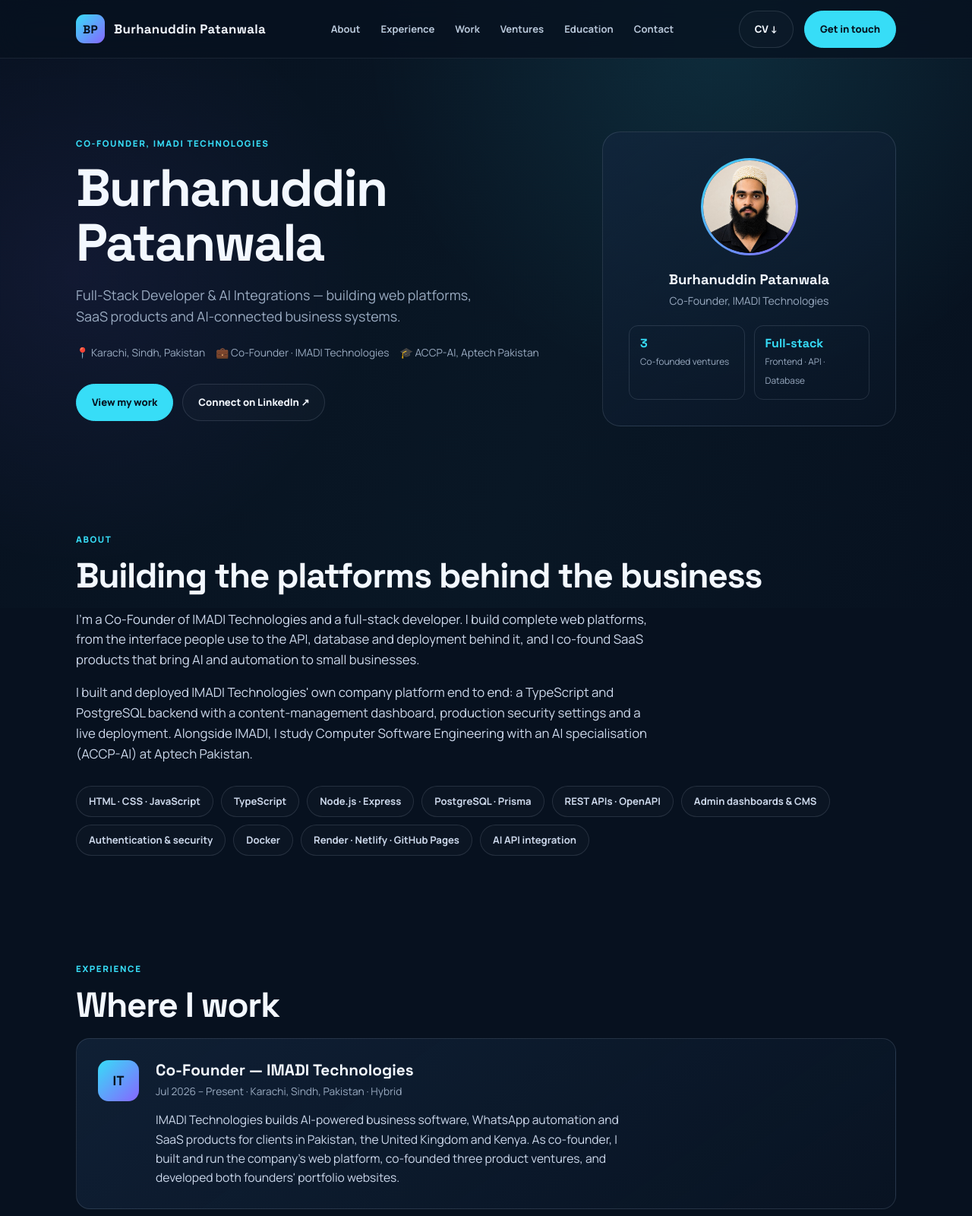
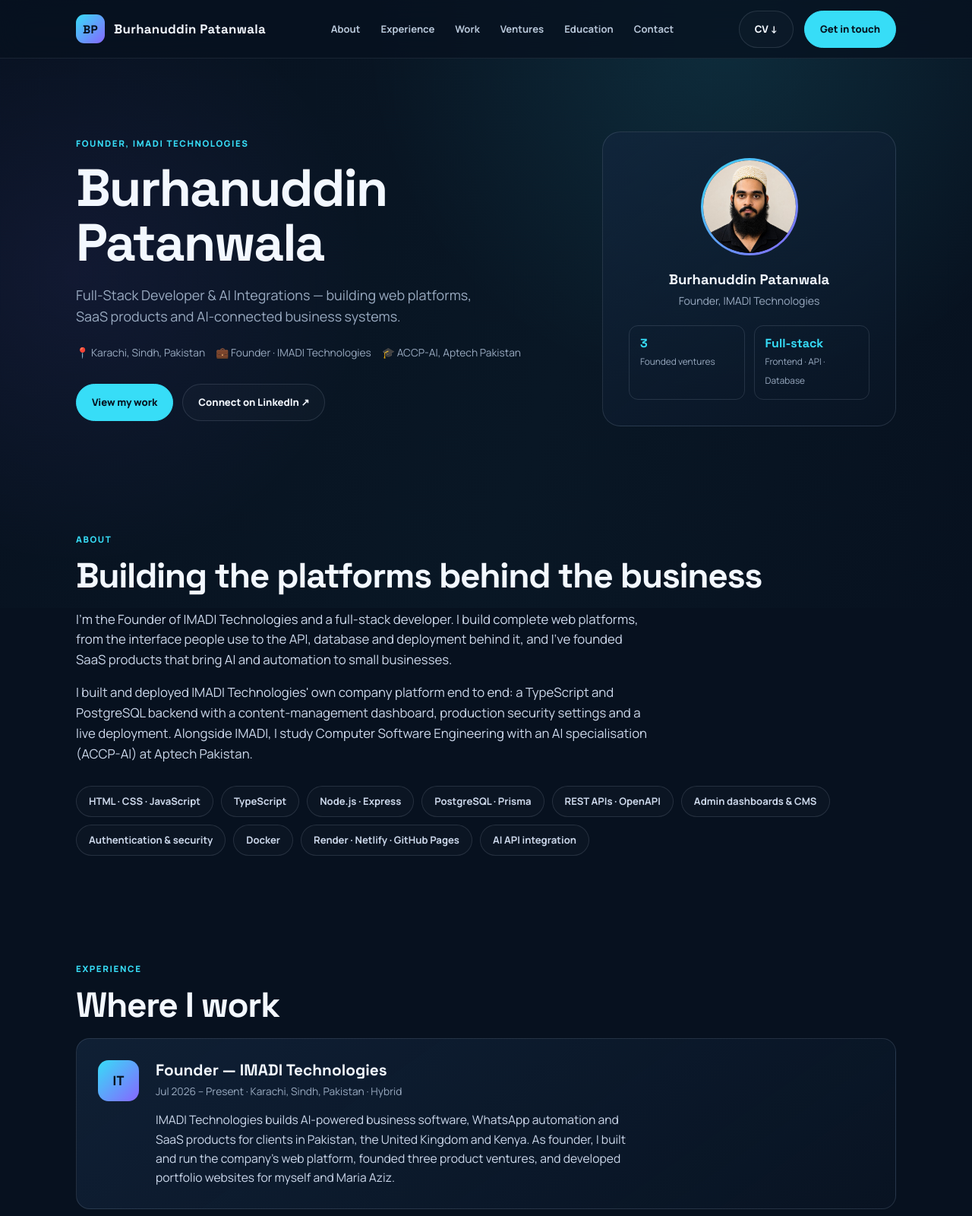
Before and after one commit to burhanuddinpatanwala675-coder/burhanuddin-portfolio, a plain HTML site: page index.html in a window 1280 px wide. Shown: the top 1600 px of the page at 76% size. Drawn offline with Linux system fonts and the light colour scheme.

Commit message:
Update title to Founder, IMADI Technologies

```diff
--- a/index.html
+++ b/index.html
@@ -4,8 +4,8 @@
 <head>
     <meta charset="UTF-8">
     <meta name="viewport" content="width=device-width, initial-scale=1.0">
-    <title>Burhanuddin Patanwala — Co-Founder, IMADI Technologies | Full-Stack Developer &amp; AI Integrations</title>
-    <meta name="description" content="Burhanuddin Patanwala — Co-Founder of IMADI Technologies and full-stack developer building web platforms, SaaS products and AI-connected business systems.">
+    <title>Burhanuddin Patanwala — Founder, IMADI Technologies | Full-Stack Developer &amp; AI Integrations</title>
+    <meta name="description" content="Burhanuddin Patanwala — Founder of IMADI Technologies and full-stack developer building web platforms, SaaS products and AI-connected business systems.">
     <link rel="icon" href="assets/favicon.svg" type="image/svg+xml">
     <link rel="stylesheet" href="style.css">
 </head>
@@ -38,12 +38,12 @@
 
         <section class="wrap hero">
             <div>
-                <div class="eyebrow">Co-Founder, IMADI Technologies</div>
+                <div class="eyebrow">Founder, IMADI Technologies</div>
                 <h1>Burhanuddin Patanwala</h1>
                 <p class="headline">Full-Stack Developer &amp; AI Integrations — building web platforms, SaaS products and AI-connected business systems.</p>
                 <div class="meta">
                     <span>📍 Karachi, Sindh, Pakistan</span>
-                    <span>💼 Co-Founder · IMADI Technologies</span>
+                    <span>💼 Founder · IMADI Technologies</span>
                     <span>🎓 ACCP-AI, Aptech Pakistan</span>
                 </div>
                 <div class="hero-actions">
@@ -54,9 +54,9 @@
             <div class="avatar-card reveal">
                 <img class="avatar-photo" src="assets/burhanuddin.jpg" alt="Burhanuddin Patanwala">
                 <h3>Burhanuddin Patanwala</h3>
-                <p>Co-Founder, IMADI Technologies</p>
+                <p>Founder, IMADI Technologies</p>
                 <div class="avatar-stats">
-                    <div><b>3</b><span>Co-founded ventures</span></div>
+                    <div><b>3</b><span>Founded ventures</span></div>
                     <div><b>Full-stack</b><span>Frontend · API · Database</span></div>
                 </div>
             </div>
@@ -66,7 +66,7 @@
             <div class="eyebrow">About</div>
             <h2>Building the platforms behind the business</h2>
             <div class="about-text">
-                <p>I'm a Co-Founder of IMADI Technologies and a full-stack developer. I build complete web platforms, from the interface people use to the API, database and deployment behind it, and I co-found SaaS products that bring AI and automation to small businesses.</p>
+                <p>I'm the Founder of IMADI Technologies and a full-stack developer. I build complete web platforms, from the interface people use to the API, database and deployment behind it, and I've founded SaaS products that bring AI and automation to small businesses.</p>
                 <p>I built and deployed IMADI Technologies' own company platform end to end: a TypeScript and PostgreSQL backend with a content-management dashboard, production security settings and a live deployment. Alongside IMADI, I study Computer Software Engineering with an AI specialisation (ACCP-AI) at Aptech Pakistan.</p>
             </div>
             <div class="chip-row" style="margin-top:28px">
@@ -89,9 +89,9 @@
             <div class="card exp-card">
                 <div class="exp-logo">IT</div>
                 <div>
-                    <h3 class="exp-role">Co-Founder — IMADI Technologies</h3>
+                    <h3 class="exp-role">Founder — IMADI Technologies</h3>
                     <p class="exp-meta">Jul 2026 – Present · Karachi, Sindh, Pakistan · Hybrid</p>
-                    <p class="exp-desc">IMADI Technologies builds AI-powered business software, WhatsApp automation and SaaS products for clients in Pakistan, the United Kingdom and Kenya. As co-founder, I built and run the company's web platform, co-founded three product ventures, and developed both founders' portfolio websites.</p>
+                    <p class="exp-desc">IMADI Technologies builds AI-powered business software, WhatsApp automation and SaaS products for clients in Pakistan, the United Kingdom and Kenya. As founder, I built and run the company's web platform, founded three product ventures, and developed portfolio websites for myself and Maria Aziz.</p>
                 </div>
             </div>
         </section>
@@ -131,8 +131,8 @@
                 <div class="card project-card">
                     <div class="project-icon">🧑‍💻</div>
                     <div class="project-tag">Portfolio website <span class="status" data-s="Live">Live</span></div>
-                    <h3>Maria Aziz — Founder Portfolio</h3>
-                    <p>A multi-page portfolio for an AI product founder, with filterable project work and a case study for every project.</p>
+                    <h3>Maria Aziz — Portfolio</h3>
+                    <p>A multi-page portfolio for Maria Aziz, with filterable project work and a case study for every project.</p>
                     <ul>
                         <li>Pages for about, work, solutions, research, now and contact</li>
                         <li>Every case study rendered from a single project data file, so new work is added in one place</li>
@@ -154,13 +154,13 @@
         </section>
 
         <section class="wrap section reveal" id="ventures">
-            <div class="eyebrow">Co-founded ventures</div>
-            <h2>Products I co-founded</h2>
-            <p class="section-intro">SaaS products co-founded with Maria Aziz under IMADI Technologies.</p>
+            <div class="eyebrow">Founded ventures</div>
+            <h2>Products I founded</h2>
+            <p class="section-intro">SaaS products I founded under IMADI Technologies.</p>
             <div class="grid two">
                 <div class="card project-card">
                     <div class="project-icon">🛍️</div>
-                    <div class="project-tag">Co-founder <span class="status" data-s="Live">Live</span></div>
+                    <div class="project-tag">Founder <span class="status" data-s="Live">Live</span></div>
                     <h3>HerCommerce</h3>
                     <p>A mobile-first, multi-tenant SaaS platform that helps women entrepreneurs create and run an online store: products, WhatsApp ordering, vouchers and gift cards, with no technical knowledge needed and no running cost.</p>
                     <ul>
@@ -171,7 +171,7 @@
                 </div>
                 <div class="card project-card">
                     <div class="project-icon">🗂️</div>
-                    <div class="project-tag">Co-founder <span class="status" data-s="Live">Live</span></div>
+                    <div class="project-tag">Founder <span class="status" data-s="Live">Live</span></div>
                     <h3>MAflow</h3>
                     <p>A SaaS business management platform for SMEs: company profiles, team invitations, documents and branding elements like logos and digital signatures.</p>
                     <ul>
@@ -181,7 +181,7 @@
                 </div>
                 <div class="card project-card">
                     <div class="project-icon">🤖</div>
-                    <div class="project-tag">Co-founder <span class="status" data-s="Launching Oct 2026">Launching Oct 2026</span></div>
+                    <div class="project-tag">Founder <span class="status" data-s="Launching Oct 2026">Launching Oct 2026</span></div>
                     <h3>IMADI AI Sales Engine</h3>
                     <p>An AI-assisted sales automation platform, CRM and sales intelligence dashboard, built around one rule: a human approves every outbound email before it is sent.</p>
                     <ul>
@@ -196,7 +196,7 @@
         <section class="wrap section reveal" id="company">
             <div class="eyebrow">IMADI Technologies</div>
             <h2>Client platforms</h2>
-            <p class="section-intro">Client platforms delivered by IMADI Technologies, with engineering led by co-founder Maria Aziz. My role on each is shown on the card.</p>
+            <p class="section-intro">Client platforms delivered by IMADI Technologies, with engineering led by Maria Aziz. My role on each is shown on the card.</p>
             <div class="grid two">
                 <div class="card project-card">
                     <div class="project-icon">📊</div>
```
Also changed, not shown: 1 other file.
